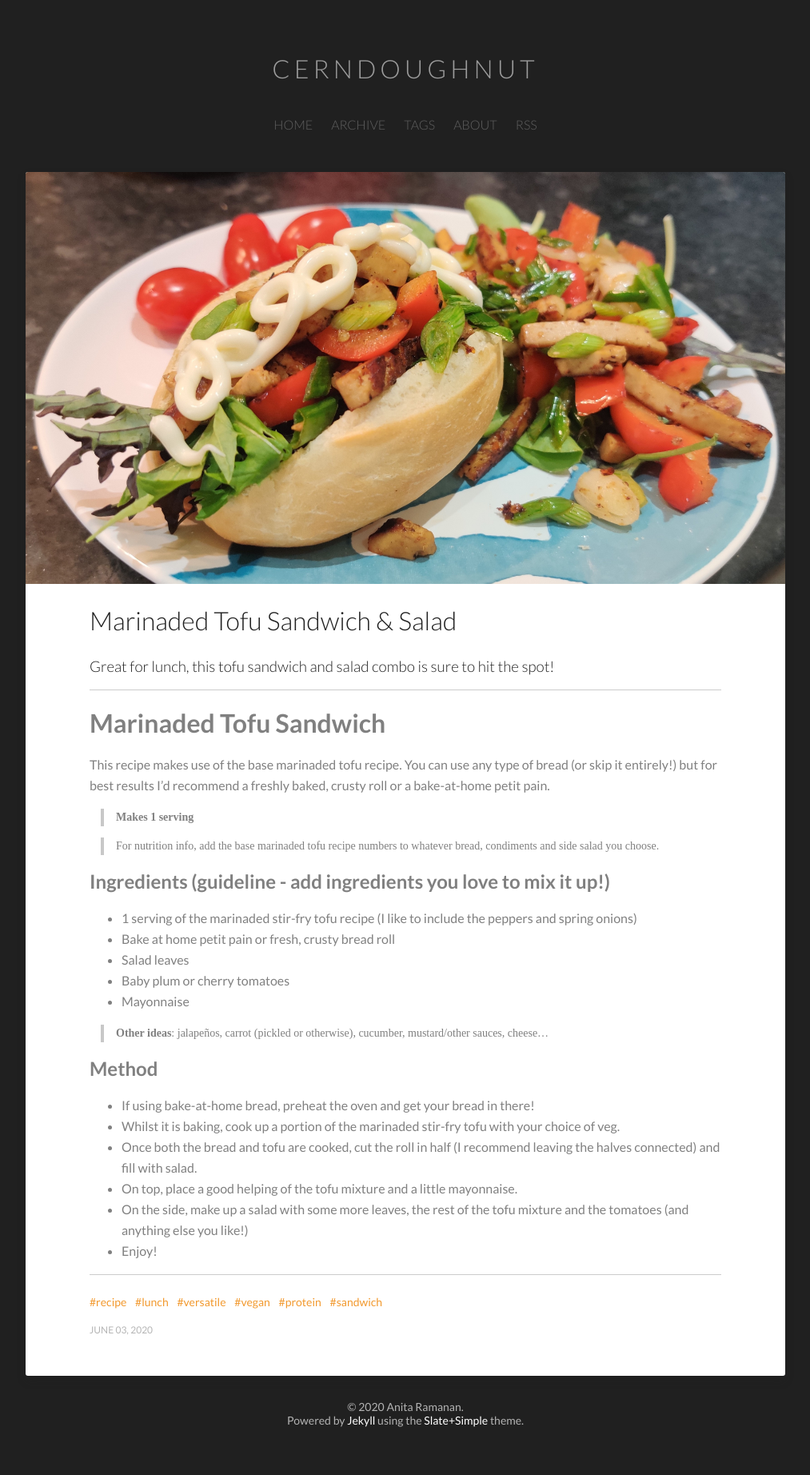
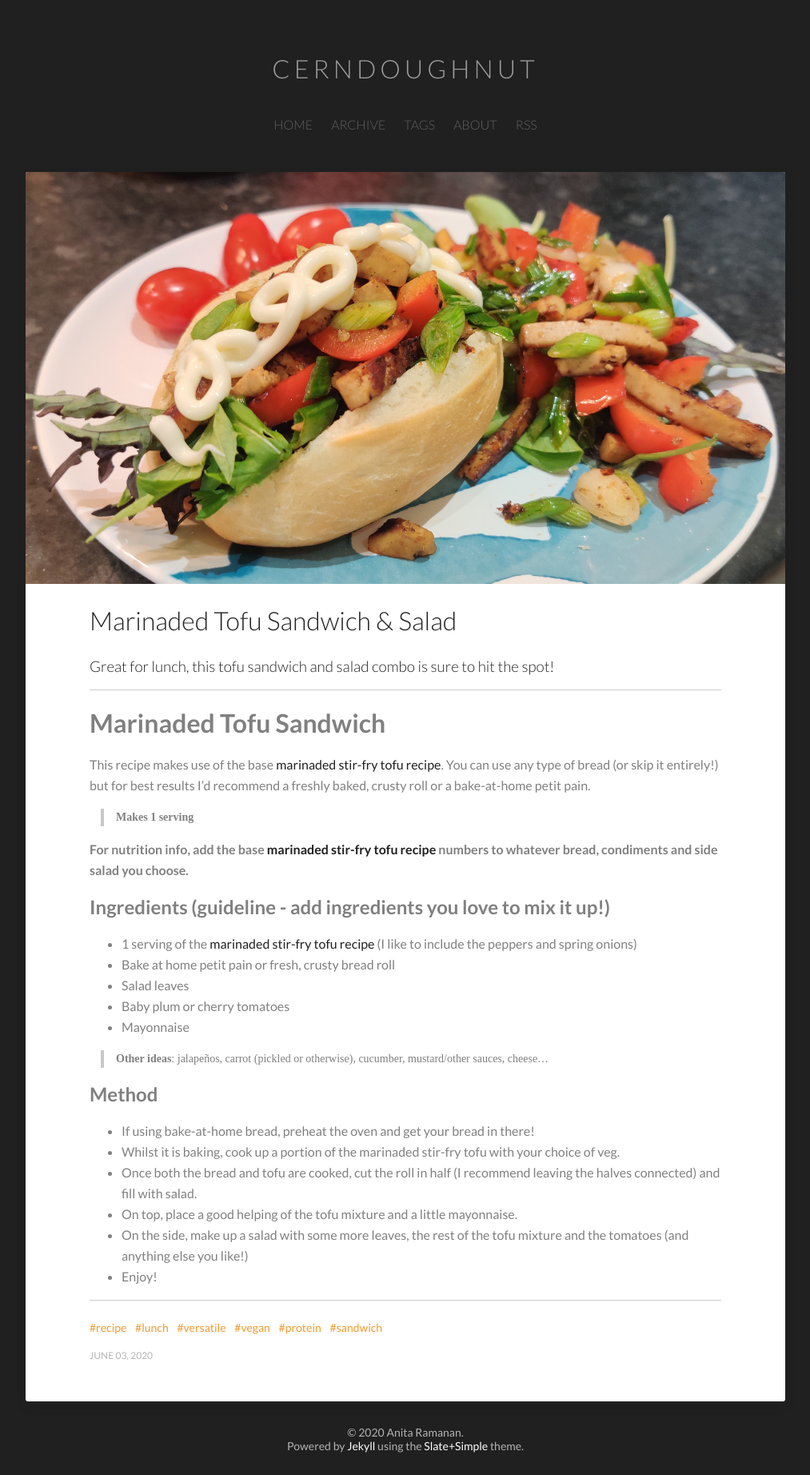
Before and after one commit to CERNDoughnut/cerndoughnut.github.io, a Jekyll site: the page built from _posts/2020-06-03-marinaded-tofu-sandwich.md, in a window 1280 px wide. Shown: the whole page at 80% size, without its empty margins (133-1146 px from the left). Built offline with Jekyll 4.4.1, drawn with Linux system fonts in a browser that asks for light colours; before the commit the page ends 1812 px from its top, so only the background shows below that.

Commit message:
Added link to tofu stir fry recipe

```diff
--- a/_posts/2020-06-03-marinaded-tofu-sandwich.md
+++ b/_posts/2020-06-03-marinaded-tofu-sandwich.md
@@ -10,15 +10,15 @@ date-string: JUNE 03, 2020
 
 # Marinaded Tofu Sandwich
 
-This recipe makes use of the base marinaded tofu recipe. You can use any type of bread (or skip it entirely!) but for best results I'd recommend a freshly baked, crusty roll or a bake-at-home petit pain.
+This recipe makes use of the base [marinaded stir-fry tofu recipe](./2020-06-03-marinaded-tofu.md). You can use any type of bread (or skip it entirely!) but for best results I'd recommend a freshly baked, crusty roll or a bake-at-home petit pain.
 
 >**Makes 1 serving**
 
-> For nutrition info, add the base marinaded tofu recipe numbers to whatever bread, condiments and side salad you choose.
+**For nutrition info, add the base [marinaded stir-fry tofu recipe](./2020-06-03-marinaded-tofu.md) numbers to whatever bread, condiments and side salad you choose.**
 
 ## Ingredients (guideline - add ingredients you love to mix it up!)
 
-- 1 serving of the marinaded stir-fry tofu recipe (I like to include the peppers and spring onions)
+- 1 serving of the [marinaded stir-fry tofu recipe](./2020-06-03-marinaded-tofu.md) (I like to include the peppers and spring onions)
 - Bake at home petit pain or fresh, crusty bread roll
 - Salad leaves
 - Baby plum or cherry tomatoes
```
